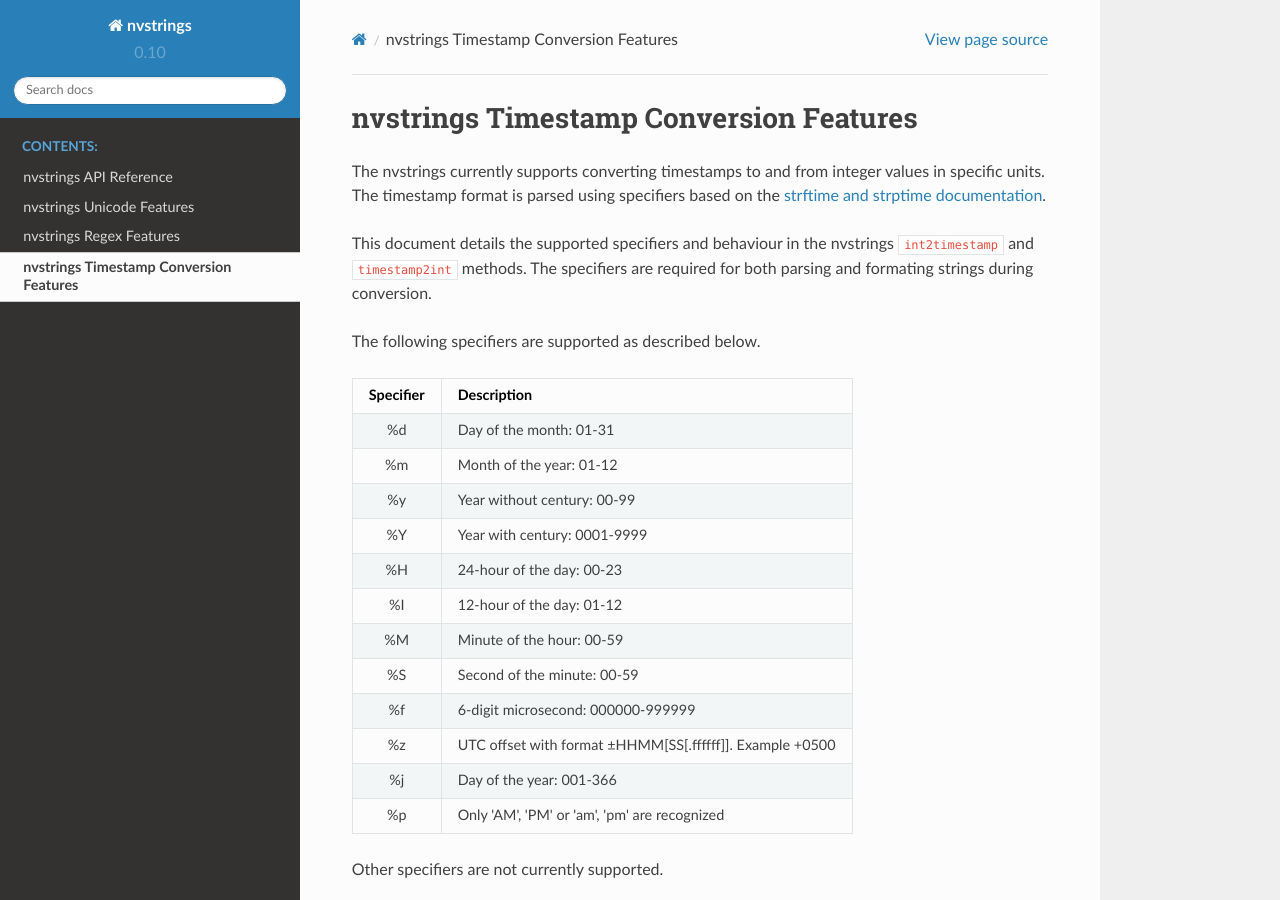
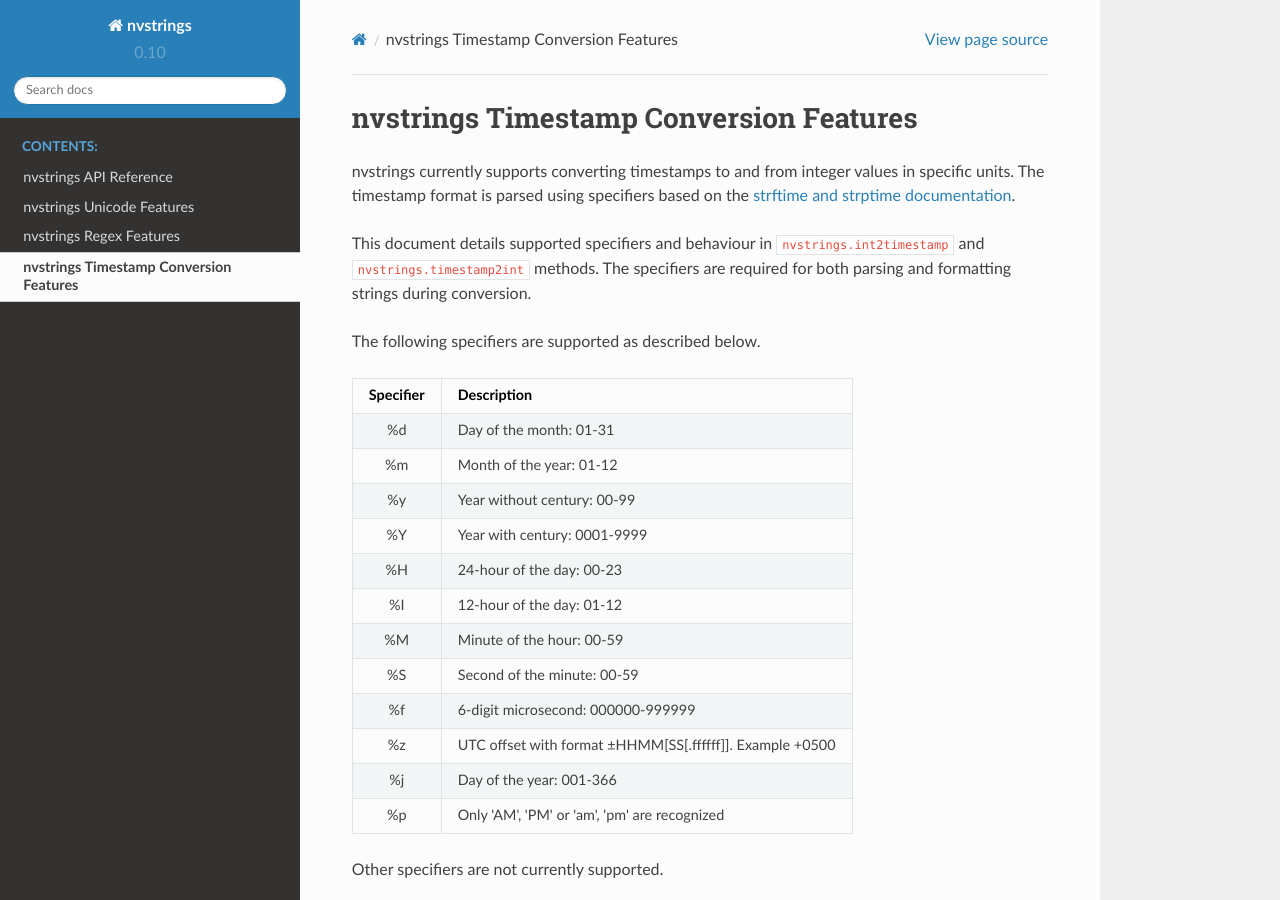
Before and after one commit to rapidsai/custrings, a Sphinx documentation site: the page built from docs/source/datetime.md, in a window 1280 px wide and 900 px high. Built offline with Sphinx 7.4.7 and the Read the Docs theme 2.0.0, drawn with Linux system fonts in a browser that asks for light colours.

Commit message:
updated text per review

```diff
--- a/docs/source/datetime.md
+++ b/docs/source/datetime.md
@@ -1,11 +1,11 @@
 # nvstrings Timestamp Conversion Features
 
-The nvstrings currently supports converting timestamps to and from integer values
+nvstrings currently supports converting timestamps to and from integer values
 in specific units. The timestamp format is parsed using specifiers based on the
 [strftime and strptime documentation](https://docs.python.org/3.7/library/datetime.html#strftime-and-strptime-behavior).
 
-This document details the supported specifiers and behaviour in the nvstrings
-`int2timestamp` and `timestamp2int` methods. The specifiers are required for both parsing and formating strings during conversion.
+This document details supported specifiers and behaviour in `nvstrings.int2timestamp` and `nvstrings.timestamp2int` methods.
+The specifiers are required for both parsing and formatting strings during conversion.
 
 The following specifiers are supported as described below.
 
```
